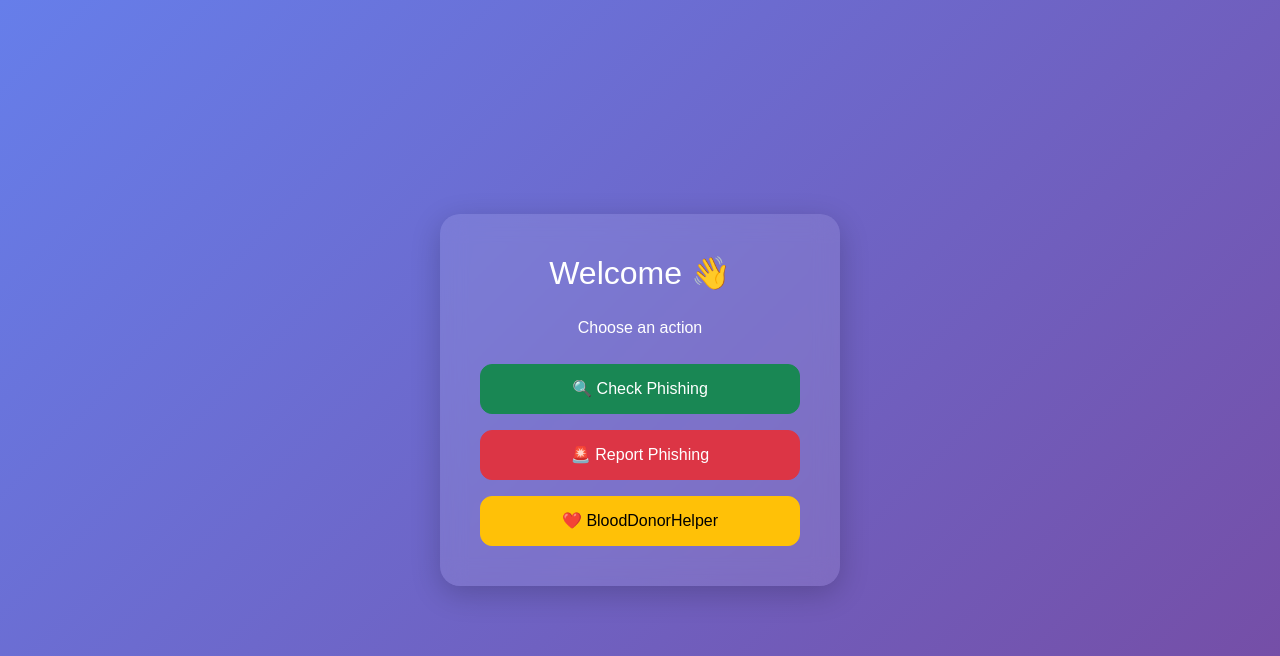
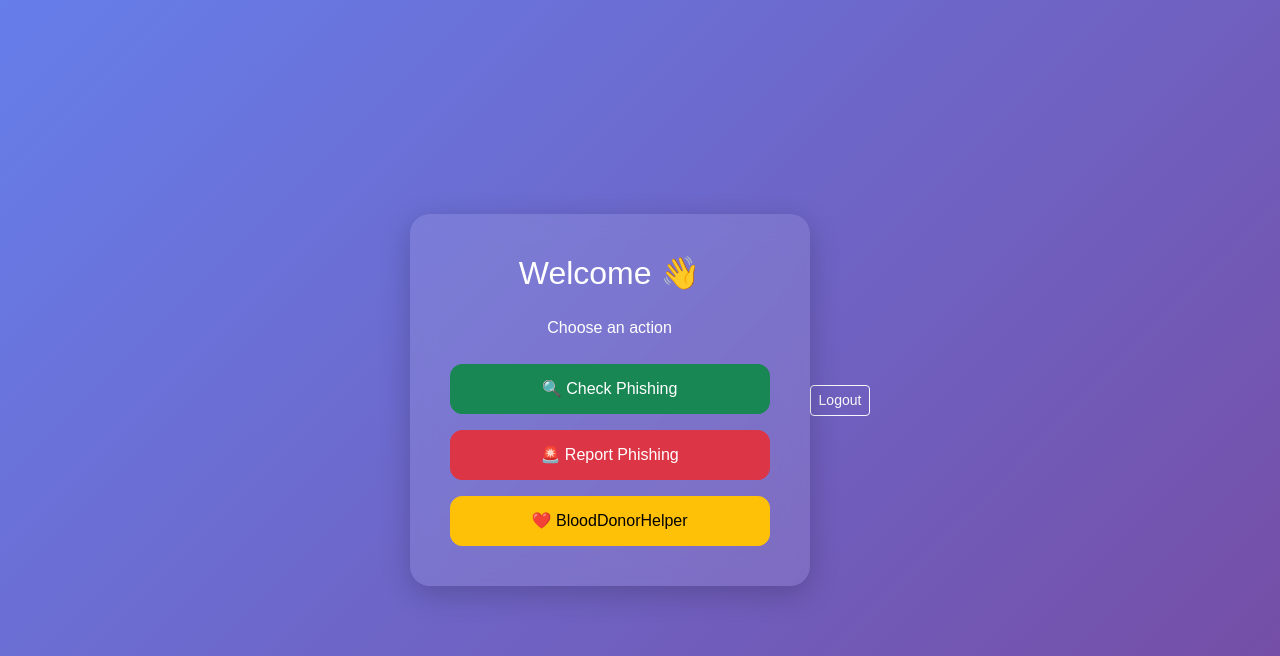
Before and after one commit to james404found-boop/BluFin, a Flask app: page / in a window 1280 px wide. Shown: the top 656 px of the page. Run offline with Flask 3, Linux system fonts and the light colour scheme; the visitor is signed in with stand-in values (Sample User, id 1); parts of the project's set-up code (start-up, migrations or seed data) failed here and were passed over.

Commit message:
Update home.html

```diff
--- a/templates/home.html
+++ b/templates/home.html
@@ -70,6 +70,11 @@ body {
     </div>
 
 </div>
+    <form action="/clearsession" method="post" style="display:inline;">
+    <button type="submit" class="btn btn-outline-light btn-sm">
+        Logout
+    </button>
+</form>
 
 </body>
 </html>
```
